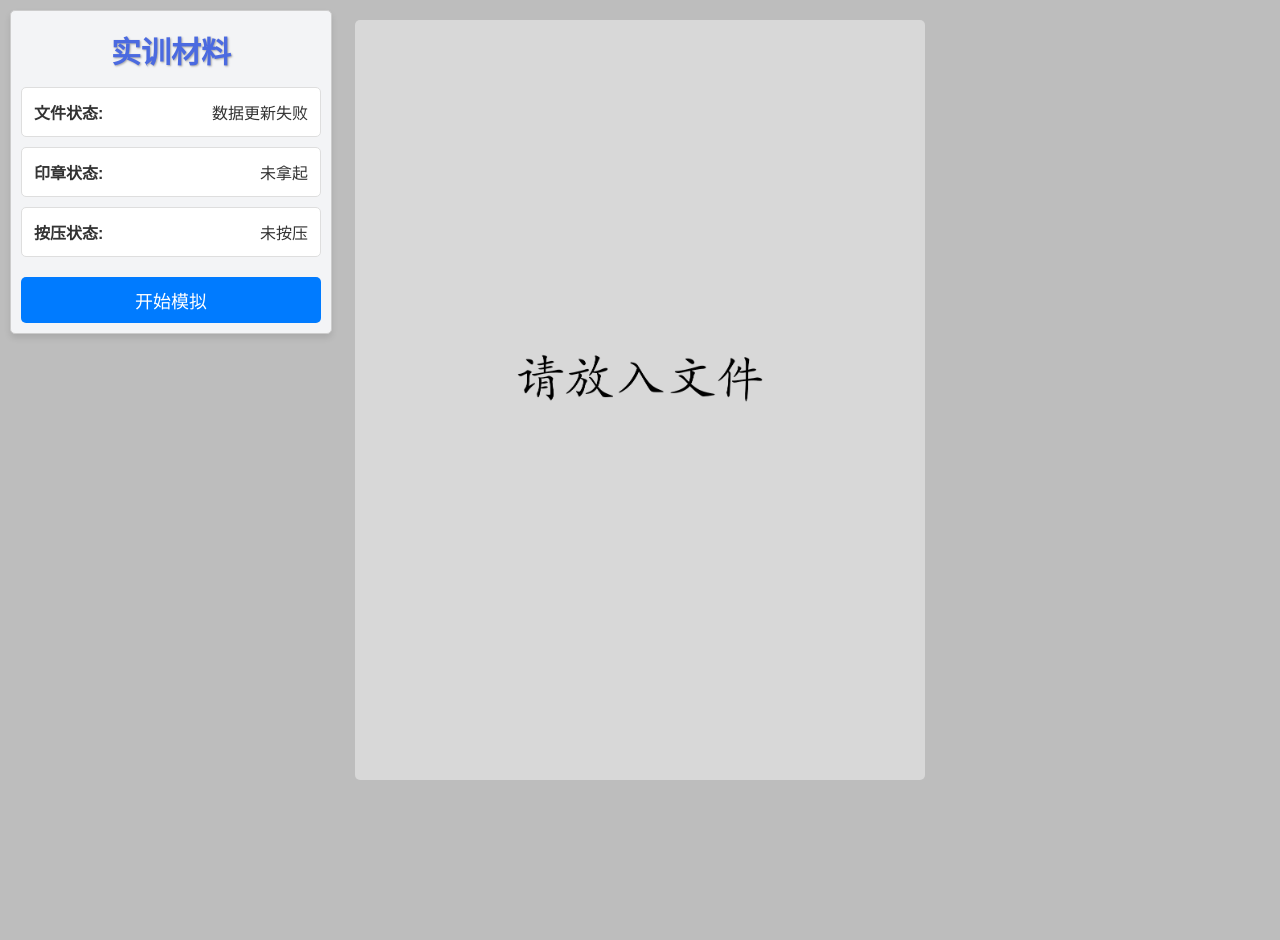
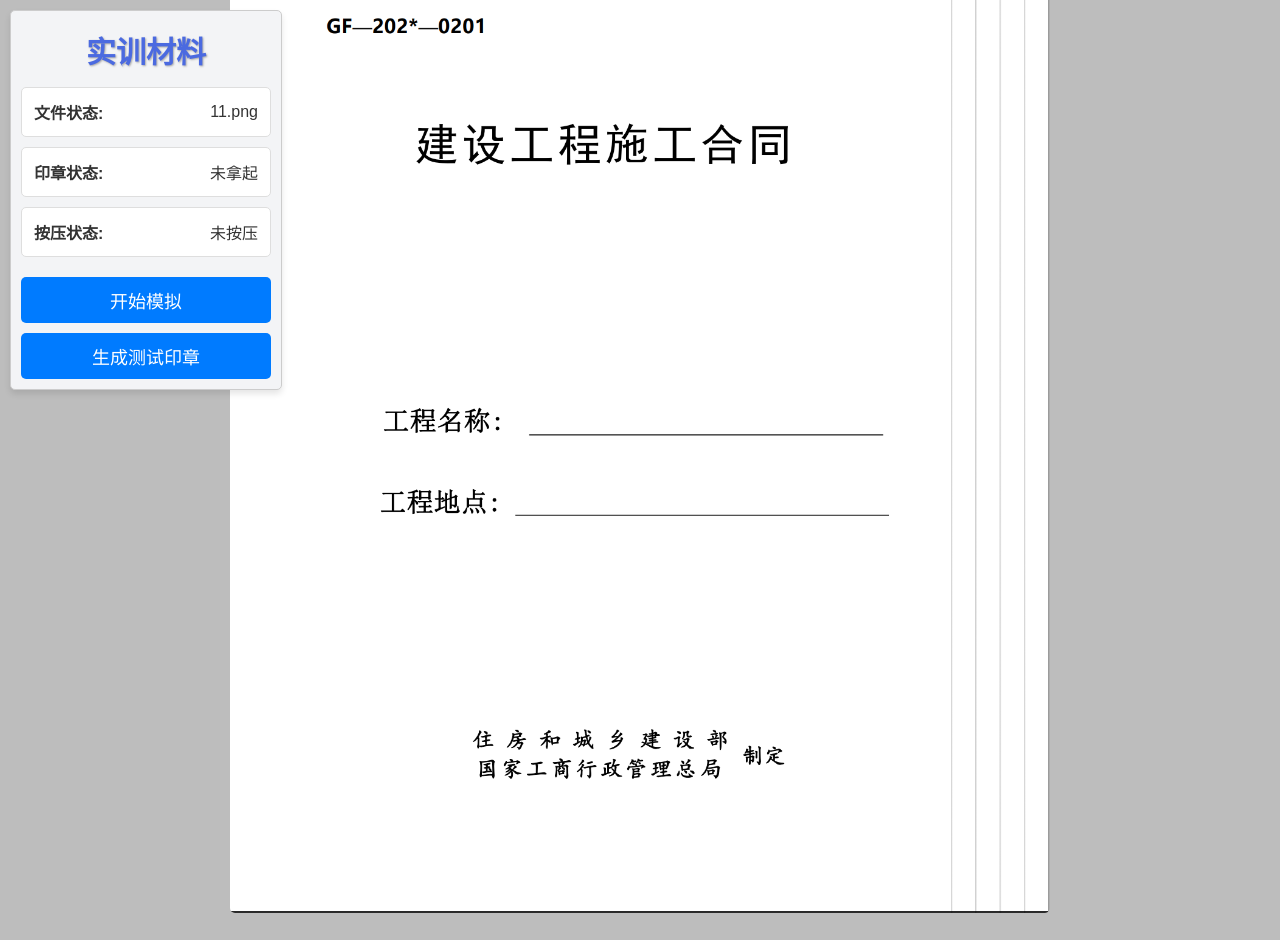
Before and after one commit to JunjieYe1/Seal, a Flask app: page / in a window 1280 px wide. Before the commit the page ends 780 px from the top, so only its background shows below. Run offline with Flask 3, Linux system fonts and the light colour scheme; some libraries are stand-ins or nearby versions.

Commit message:
Update index.html
适配

```diff
--- a/templates/index.html
+++ b/templates/index.html
@@ -25,7 +25,8 @@ body {
     border-radius: 5px;
     box-shadow: 0 4px 6px rgba(0,0,0,0.1);
     z-index: 1000;
-    min-width: 300px;
+    min-width: 250px;
+    max-width: 25vw;
 }
 
 .title {
@@ -79,8 +80,8 @@ body {
 }
 
 .image-container {
-    width: 100vw;
-    height: 100vh;
+    width: 1920px;
+    height: 1080px;
     display: flex;
     align-items: center;
     justify-content: center;
@@ -90,8 +91,8 @@ body {
 }
 
 .image-container img {
-    max-height: 95vh;
-    max-width: 95vw;
+    max-height: 1026px;
+    max-width: 1824px;
     width: auto;
     height: auto;
     border-radius: 5px;
@@ -136,8 +137,8 @@ body {
             text-shadow: 1px 1px 2px #a8a8a8;
         }
         .chart {
-            width: 200px;
-            height: 200px;
+            width: 10vw;
+            height: 10vw;
             border: 1px solid #ccc; /* Adding a subtle border */
             border-radius: 5px; /* Rounded corners */
             background-color: #f8f9fa; /* Light background for the chart area */
@@ -162,6 +163,7 @@ body {
         <div class="status-box"><strong>按压状态:</strong> <span id="press-status">未按压</span></div>
         <div id="seal-container" style="display: none;"></div>
         <button class="update-button" onclick="fetchDataAndUpdateUI()">开始模拟</button>
+        <button class="update-button" onclick="createTestSeal(62, 66.5, 0)">生成测试印章</button>
     </div>
     <div class="main-container">
         <div class="image-container">
@@ -266,6 +268,14 @@ function initializeCharts() {
             }]
         };
         myCharts[data.elementId].setOption(option);
+    });
+     // 窗口尺寸变化时更新所有图表
+    window.addEventListener('resize', function () {
+        for (var key in myCharts) {
+            if (myCharts.hasOwnProperty(key)) {
+                myCharts[key].resize();
+            }
+        }
     });
 }
 
@@ -423,16 +433,25 @@ function initializeCharts() {
 
 function createSeal(sealData) {
     const imageContainer = document.querySelector('.image-container');
+    const containerRect = imageContainer.getBoundingClientRect(); // 获取容器的实际位置和尺寸
+
+    // 创建新的印章图像
     const seal = document.createElement('img');
     seal.className = 'seal';
     seal.style.position = 'absolute';
     seal.src = sealData.image_url;
     seal.alt = 'Seal';
-        seal.style.top = `${sealData.top}%`;
-        seal.style.left = `${sealData.left}%`;
+
+    // 将百分比坐标转换为基于容器尺寸的像素坐标
+    const topPosition = (sealData.top / 100) * containerRect.height;
+    const leftPosition = (sealData.left / 100) * containerRect.width;
+
+    seal.style.top = `${topPosition}px`; // 设置印章的绝对顶部位置
+    seal.style.left = `${leftPosition}px`; // 设置印章的绝对左侧位置
     seal.style.transform = `translate(-50%, -50%) rotate(${sealData.rotation}deg)`;
-        seal.style.width = '8.5vw'; // 控制印章的大小
+    seal.style.width = '163px'; // 控制印章的大小
     seal.style.display = 'block';
+
     imageContainer.appendChild(seal);
 }
 
@@ -441,14 +460,42 @@ function initializeCharts() {
         seals.forEach(seal => seal.remove());
     }
 
-    // function toggleScoreDisplay() {
-    //     const scoreContainer = document.querySelector('#score');
-    //     if (scoreContainer.style.display === 'none' || scoreContainer.style.display === '') {
-    //         scoreContainer.style.display = 'block';
-    //     } else {
-    //         scoreContainer.style.display = 'none';
-    //     }
-    // }
+function createTestSeal(x, y, rotation) {
+    const imageContainer = document.querySelector('.image-container');
+    const referenceImage = imageContainer.querySelector('img');
+
+    // 先清除之前的印章（如果需要）
+    const existingSeal = imageContainer.querySelector('.test-seal');
+    if (existingSeal) {
+        existingSeal.remove();
+    }
+
+    // 确保图片已加载完毕
+    if (referenceImage.complete && referenceImage.naturalHeight !== 0) {
+        positionSealBasedOnImage(referenceImage, x, y, rotation);
+    } else {
+        referenceImage.onload = () => {
+            positionSealBasedOnImage(referenceImage, x, y, rotation);
+        };
+    }
+}
+
+function positionSealBasedOnImage(image, x, y, rotation) {
+    const imageRect = image.getBoundingClientRect(); // 获取图片相对于视口的位置和尺寸
+
+    // 创建新的印章图像
+    const seal = document.createElement('img');
+    seal.className = 'test-seal';
+    seal.src = 'static/公章-建筑-正.png';
+    seal.alt = 'Test Seal';
+    seal.style.position = 'absolute';
+    seal.style.left = `${imageRect.left + imageRect.width * x / 100}px`; // 以像素为单位定位印章
+    seal.style.top = `${imageRect.top + imageRect.height * y / 100}px`; // 以像素为单位定位印章
+    seal.style.transform = `translate(-50%, -50%) rotate(${rotation}deg)`;
+    seal.style.width = '15.11vh'; // 控制印章的大小，基于高度的百分比
+
+    document.body.appendChild(seal); // 确保印章添加到 body 中以避免被相对定位的父元素影响
+}
 
     function updateScore(scores) {
         // 满分配置
```
Lines whose indentation alone changed are shown as unchanged.
